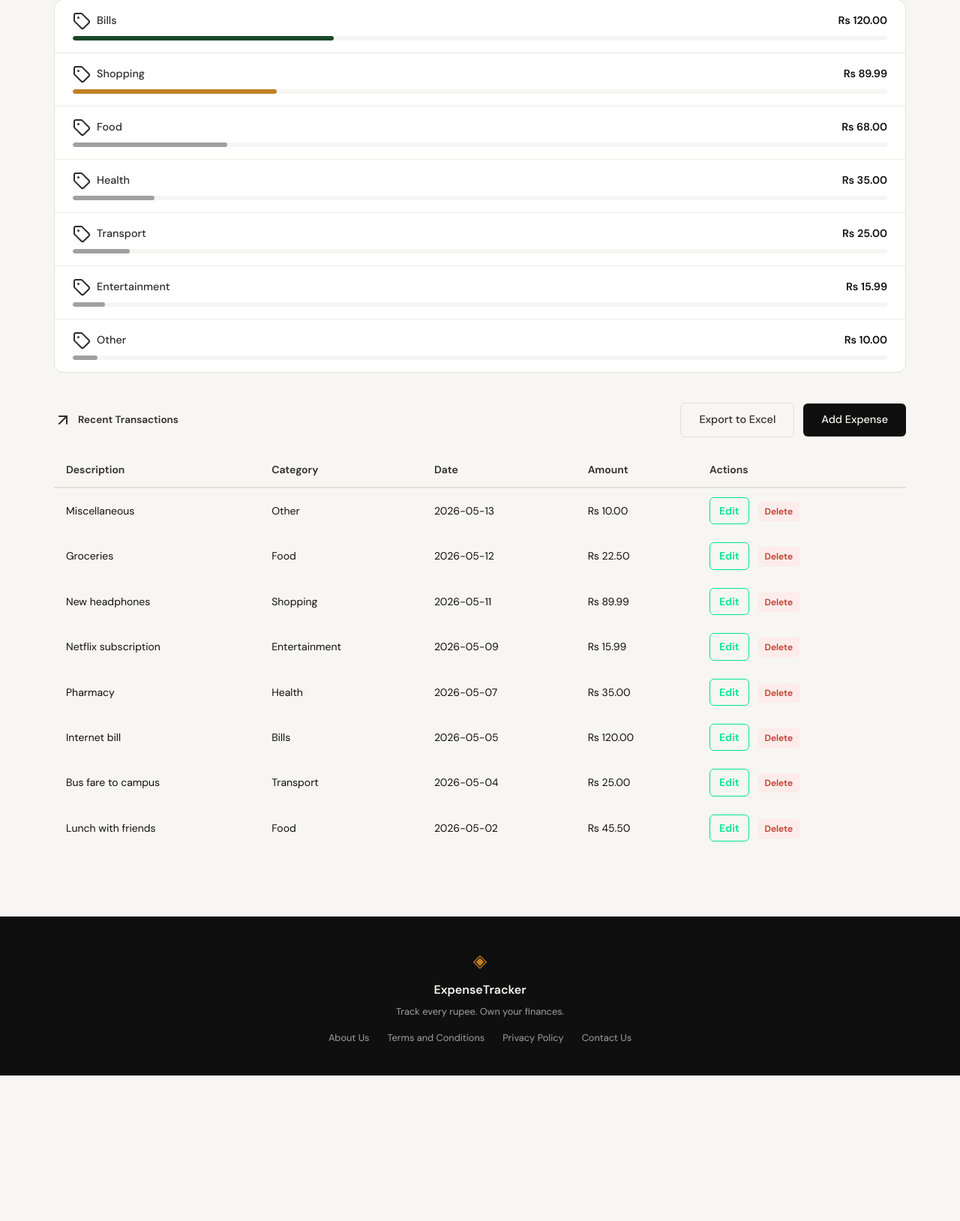
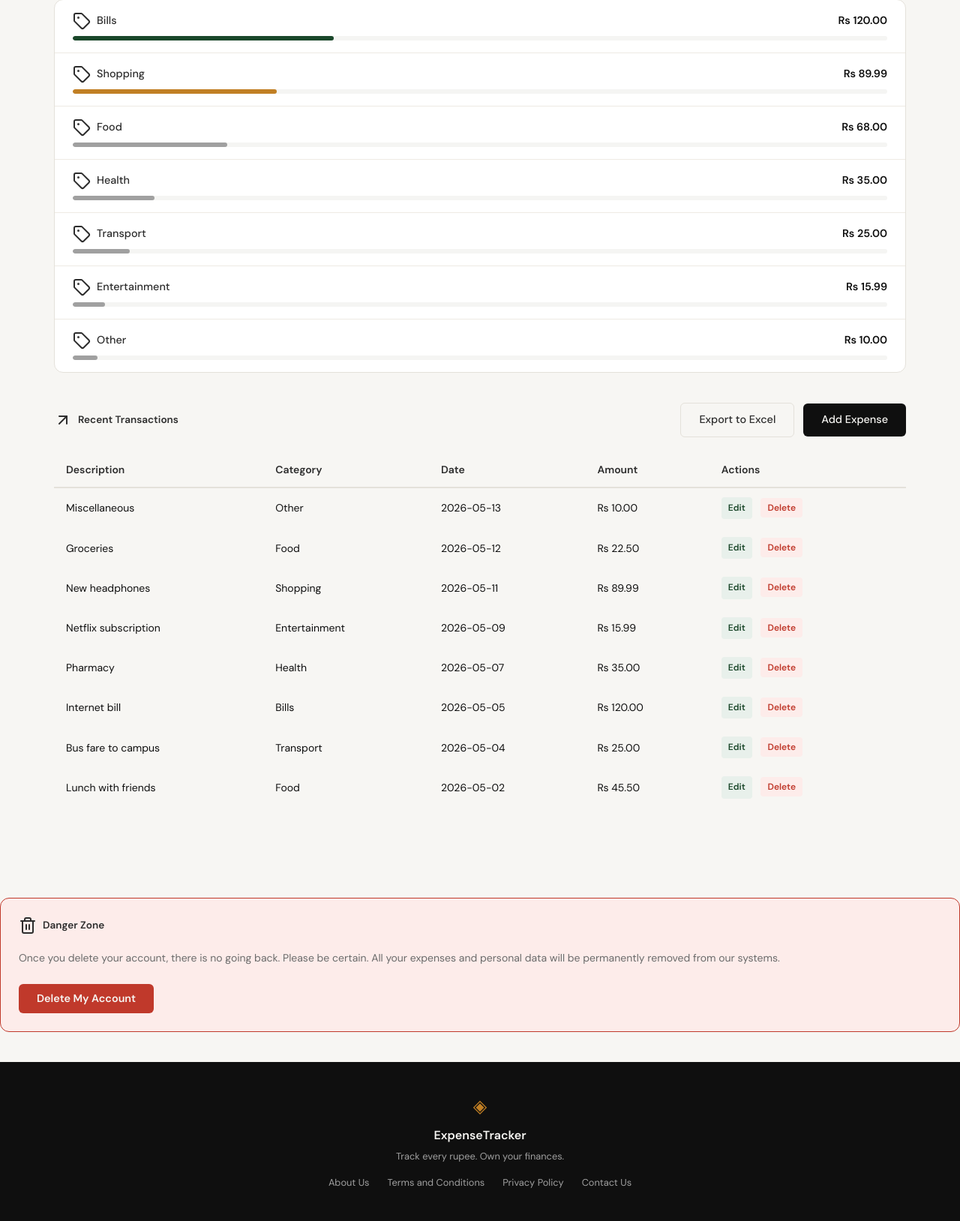
Before and after one commit to SGsantos55/Expense-tracker, a Flask app: page /profile in a window 1280 px wide. Shown: the part 577-2205 px from the top of the page at 75% size. Before the commit the page ends 2011 px from the top, so only its background shows below. Run offline with Flask 3, Linux system fonts and the light colour scheme; the visitor is signed in with stand-in values (Sample User, id 1); data comes from the database, SQL or seed files in the repository.

Commit message:
user delete feature added

```diff
--- a/app.py
+++ b/app.py
@@ -7,7 +7,7 @@ import hashlib
 from dotenv import load_dotenv
 from authlib.integrations.flask_client import OAuth
 from database.db import get_db, init_db, seed_db
-from database.queries import get_user_by_id, get_summary_stats, get_recent_transactions, get_category_breakdown, insert_expense, get_expense_by_id, update_expense, delete_expense as db_delete_expense, insert_contact_message, get_all_contact_messages, get_expenses_for_export, get_user_by_google_id, get_user_by_email, link_google_id, create_oauth_user, get_user_by_email_for_auth, set_email_verified, update_password_hash, create_auth_token, get_valid_auth_token, mark_token_used
+from database.queries import get_user_by_id, get_summary_stats, get_recent_transactions, get_category_breakdown, insert_expense, get_expense_by_id, update_expense, delete_expense as db_delete_expense, insert_contact_message, get_all_contact_messages, get_expenses_for_export, get_user_by_google_id, get_user_by_email, link_google_id, create_oauth_user, get_user_by_email_for_auth, set_email_verified, update_password_hash, create_auth_token, get_valid_auth_token, mark_token_used, delete_user
 from database.excel import build_expense_workbook
 from database.mailer import send_verification_email, send_password_reset_email
 
@@ -662,6 +662,20 @@ def delete_expense(id):
     return redirect(url_for("profile"))
 
 
+@app.route("/profile/delete", methods=["POST"])
+def delete_account():
+    if not g.user_id:
+        return redirect(url_for("login"))
+
+    if delete_user(g.user_id):
+        session.clear()
+        flash("Your account has been permanently deleted.")
+    else:
+        flash("An error occurred while trying to delete your account.")
+
+    return redirect(url_for("landing"))
+
+
 @app.route("/expenses/export")
 def export_expenses():
     if not g.user_id:
--- a/database/queries.py
+++ b/database/queries.py
@@ -2,6 +2,20 @@
 from datetime import datetime
 from database.db import get_db
 
+
+def delete_user(user_id):
+    """Permanently delete a user and all their associated data."""
+    conn = get_db()
+    try:
+        # Delete dependent data first to avoid foreign key violations
+        conn.execute("DELETE FROM auth_tokens WHERE user_id = ?", (user_id,))
+        conn.execute("DELETE FROM expenses WHERE user_id = ?", (user_id,))
+        # Finally delete the user
+        cursor = conn.execute("DELETE FROM users WHERE id = ?", (user_id,))
+        conn.commit()
+        return cursor.rowcount > 0
+    finally:
+        conn.close()
 
 def get_user_by_id(user_id):
     """Return user info dict or None if not found."""
--- a/static/css/profile.css
+++ b/static/css/profile.css
@@ -224,6 +224,7 @@
     color: white;
     border-color: var(--neon-green);
 }
+
 /* ------------------------------------------------------------------ */
 /* Responsive expenses table -> stacked cards on small screens        */
 /* ------------------------------------------------------------------ */
@@ -295,3 +296,73 @@
         width: 100%;
     }
 }
+
+/* Action buttons in expenses table */
+.btn-edit, .btn-delete {
+    font-size: 0.75rem;
+    font-weight: 600;
+    padding: 0.25rem 0.5rem;
+    border-radius: 4px;
+    cursor: pointer;
+    border: 1px solid transparent;
+    transition: all 0.2s;
+    margin-right: 0.5rem;
+    font-family: var(--font-body);
+    display: inline-block;
+}
+
+.btn-edit {
+    background: var(--accent-light);
+    color: var(--accent);
+    text-decoration: none;
+}
+
+.btn-edit:hover {
+    background: var(--accent);
+    color: var(--paper);
+}
+
+.btn-delete {
+    background: var(--danger-light);
+    color: var(--danger);
+}
+
+.btn-delete:hover {
+    background: var(--danger);
+    color: var(--paper);
+}
+
+/* ------------------------------------------------------------------ */
+/* Danger Zone Styles                                                     */
+/* ------------------------------------------------------------------ */
+
+.danger-zone {
+    background: var(--danger-light);
+    border: 1px solid var(--danger);
+    border-radius: var(--radius-md);
+    padding: 1.5rem;
+    margin-top: 2rem;
+}
+
+.danger-text {
+    color: var(--ink-muted);
+    font-size: 0.875rem;
+    margin-bottom: 1.5rem;
+}
+
+.btn-danger {
+    background: var(--danger);
+    color: var(--paper);
+    padding: 0.65rem 1.5rem;
+    border-radius: var(--radius-sm);
+    font-family: var(--font-body);
+    font-size: 0.9rem;
+    font-weight: 600;
+    cursor: pointer;
+    border: none;
+    transition: background 0.2s;
+}
+
+.btn-danger:hover {
+    background: var(--ink);
+}
--- a/templates/profile.html
+++ b/templates/profile.html
@@ -167,5 +167,21 @@
         </div>
         {% endif %}
     </div>
+    </div>
 </section>
+    {# Danger Zone #}
+    <div class="profile-section">
+        <div class="danger-zone">
+            <div class="profile-section-header">
+                <h2 class="profile-section-title">
+                    <i data-lucide="trash-2"></i>
+                    Danger Zone
+                </h2>
+            </div>
+            <p class="danger-text">Once you delete your account, there is no going back. Please be certain. All your expenses and personal data will be permanently removed from our systems.</p>
+            <form method="POST" action="{{ url_for('delete_account') }}" onsubmit="return confirm('Are you absolutely sure you want to permanently delete your account? This action cannot be undone.');">
+                <button type="submit" class="btn-danger">Delete My Account</button>
+            </form>
+        </div>
+    </div>
 {% endblock %}
```
